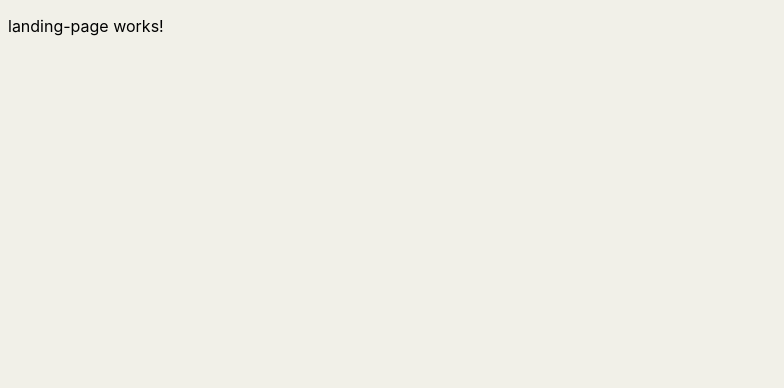
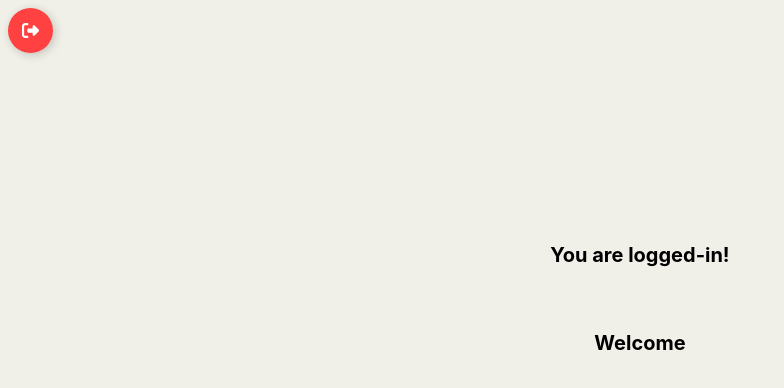
Before and after one commit to doeiit00/Mobile-UX-Design, an Angular app: page /home in a window 1280 px wide. Shown: the top 388 px of the page, without its empty margins (0-784 px from the left). Built offline with nearby package versions, Linux system fonts and the light colour scheme.

Commit message:
Redirect Works
Co-Authored-By: T <149052166+tamoit02@users.noreply.github.com>

```diff
--- a/src/app/app.config.ts
+++ b/src/app/app.config.ts
@@ -2,7 +2,8 @@ import { ApplicationConfig, provideZoneChangeDetection } from '@angular/core';
 import { provideRouter } from '@angular/router';
 
 import { routes } from './app.routes';
+import {provideHttpClient} from '@angular/common/http';
 
 export const appConfig: ApplicationConfig = {
-  providers: [provideZoneChangeDetection({ eventCoalescing: true }), provideRouter(routes)]
+  providers: [provideZoneChangeDetection({ eventCoalescing: true }), provideRouter(routes), provideHttpClient()]
 };
--- a/src/app/components/home-page/home-page.component.css
+++ b/src/app/components/home-page/home-page.component.css
@@ -0,0 +1,73 @@
+.default{
+    font-size: 20px;
+    font-weight: bold;
+    text-align: center;
+    margin-top: 15%;
+}
+
+.Btn {
+  display: flex;
+  align-items: center;
+  justify-content: flex-start;
+  width: 45px;
+  height: 45px;
+  border: none;
+  border-radius: 50%;
+  cursor: pointer;
+  position: relative;
+  overflow: hidden;
+  transition-duration: .3s;
+  box-shadow: 2px 2px 10px rgba(0, 0, 0, 0.199);
+  background-color: rgb(255, 65, 65);
+}
+
+/* plus sign */
+.sign {
+  width: 100%;
+  transition-duration: .3s;
+  display: flex;
+  align-items: center;
+  justify-content: center;
+}
+
+.sign svg {
+  width: 17px;
+}
+
+.sign svg path {
+  fill: white;
+}
+/* text */
+.text {
+  position: absolute;
+  right: 0%;
+  width: 0%;
+  opacity: 0;
+  color: white;
+  font-size: 1.2em;
+  font-weight: 600;
+  transition-duration: .3s;
+}
+/* hover effect on button width */
+.Btn:hover {
+  width: 125px;
+  border-radius: 40px;
+  transition-duration: .3s;
+}
+
+.Btn:hover .sign {
+  width: 30%;
+  transition-duration: .3s;
+  padding-left: 20px;
+}
+/* hover effect button's text */
+.Btn:hover .text {
+  opacity: 1;
+  width: 70%;
+  transition-duration: .3s;
+  padding-right: 10px;
+}
+/* button click effect*/
+.Btn:active {
+  transform: translate(2px ,2px);
+}
--- a/src/app/components/home-page/home-page.component.html
+++ b/src/app/components/home-page/home-page.component.html
@@ -1 +1,13 @@
-<p>landing-page works!</p>
+
+<!-- From Uiverse.io by vinodjangid07 -->
+<button (click) = "logout()" class="Btn">
+
+  <div class="sign"><svg viewBox="0 0 512 512"><path d="M377.9 105.9L500.7 228.7c7.2 7.2 11.3 17.1 11.3 27.3s-4.1 20.1-11.3 27.3L377.9 406.1c-6.4 6.4-15 9.9-24 9.9c-18.7 0-33.9-15.2-33.9-33.9l0-62.1-128 0c-17.7 0-32-14.3-32-32l0-64c0-17.7 14.3-32 32-32l128 0 0-62.1c0-18.7 15.2-33.9 33.9-33.9c9 0 17.6 3.6 24 9.9zM160 96L96 96c-17.7 0-32 14.3-32 32l0 256c0 17.7 14.3 32 32 32l64 0c17.7 0 32 14.3 32 32s-14.3 32-32 32l-64 0c-53 0-96-43-96-96L0 128C0 75 43 32 96 32l64 0c17.7 0 32 14.3 32 32s-14.3 32-32 32z"></path></svg></div>
+
+  <div class="text">Logout</div>
+</button>
+
+<div class="default">
+  <p>You are logged-in!</p><br>
+  <p>Welcome</p>
+</div>
--- a/src/app/components/home-page/home-page.component.ts
+++ b/src/app/components/home-page/home-page.component.ts
@@ -1,4 +1,7 @@
-import { Component } from '@angular/core';
+import {Component, inject} from '@angular/core';
+import {Router} from '@angular/router';
+import {HttpClient, HttpHeaders} from '@angular/common/http';
+import {AuthService} from '../../services/auth.service';
 
 @Component({
   standalone: true,
@@ -8,5 +11,26 @@ import { Component } from '@angular/core';
   styleUrl: './home-page.component.css'
 })
 export class HomePageComponent {
+  router=inject(Router)
 
+  token: string | null = '';
+
+  constructor(private http: HttpClient, private authService: AuthService) {
+    this.token = this.authService.getToken();
+  }
+
+  logout() {
+    const headers = new HttpHeaders({ 'Content-Type': 'application/json' });
+    const params: any = {};
+
+    if(this.token) {
+      params.token = this.token;
+    }
+
+    this.http.get('https://www2.hs-esslingen.de/~melcher/map/chat/api/?request=logout', { headers, params }).subscribe((res: any) => {
+      this.authService.clearToken();
+    });
+
+    this.router.navigateByUrl("")
+  }
 }
--- a/src/app/components/login/login.component.html
+++ b/src/app/components/login/login.component.html
@@ -1,11 +1,11 @@
 <div class="container">
   <p class="title">Login</p>
-  <form class="form">
+  <form class="form" (ngSubmit)="login()">
     <label for="userID">UserID</label><br>
-    <input type="text" id="userID" name="userID"><br>
+    <input type="text" id="userID" name="userID" [(ngModel)]="userID"><br>
 
     <label for="password">Password</label><br>
-    <input type="password" id="password" name="password">
+    <input type="password" id="password" name="password" [(ngModel)]="password"><br>
 
     <input type="submit" value="Sign in">
 
--- a/src/app/components/login/login.component.ts
+++ b/src/app/components/login/login.component.ts
@@ -1,5 +1,8 @@
-import { Component } from '@angular/core';
-import {RouterLink, RouterLinkActive, RouterOutlet} from '@angular/router';
+import {Component, inject} from '@angular/core';
+import {Router, RouterLink, RouterLinkActive, RouterOutlet} from '@angular/router';
+import {HttpClient, HttpHeaders} from '@angular/common/http';
+import {FormsModule} from '@angular/forms';
+import {AuthService} from '../../services/auth.service';
 
 @Component({
   standalone: true,
@@ -7,11 +10,35 @@ import {RouterLink, RouterLinkActive, RouterOutlet} from '@angular/router';
   imports: [
     RouterOutlet,
     RouterLink,
-    RouterLinkActive
+    RouterLinkActive,
+    FormsModule
   ],
   templateUrl: './login.component.html',
   styleUrl: './login.component.css'
 })
 export class LoginComponent {
+  router=inject(Router)
 
+  userID: string = '';
+  password: string = '';
+
+  constructor(private http: HttpClient, private authService: AuthService) {}
+
+  login() {
+    const headers = new HttpHeaders({'Content-Type': 'application/json'});
+    const params = {
+      userid: this.userID,
+      password: this.password,
+    }
+
+    this.http.get('https://www2.hs-esslingen.de/~melcher/map/chat/api/?request=login', { headers, params}).subscribe((res: any) => {
+      console.log('Res is:', res);
+      console.log('Token is:', res.token);
+      const token = res.token; // Adjust this line based on the actual response structure
+      this.authService.setToken(token);
+      console.log('Token saved:', token);
+    });
+
+    this.router.navigateByUrl("home")
+  }
 }
--- a/src/app/components/register/register.component.html
+++ b/src/app/components/register/register.component.html
@@ -1,23 +1,23 @@
 <div class="container">
   <p class="title">Register</p>
-  <form class="form">
+  <form class="form" (ngSubmit)="register()">
     <label for="userID">UserID</label><br>
-    <input type="text" id="userID" name="userID"><br>
+    <input type="text" id="userID" name="userID" [(ngModel)]="userID"><br>
 
     <label for="nickname">Nickname</label><br>
-    <input type="text" id="nickname" name="nickname">
+    <input type="text" id="nickname" name="nickname" [(ngModel)]="nickname"><br>
 
     <label for="fullname">Full Name</label><br>
-    <input type="text" id="fullname" name="fullname">
+    <input type="text" id="fullname" name="fullname" [(ngModel)]="fullname"><br>
 
     <label for="password">Password</label><br>
-    <input type="password" id="password" name="password">
+    <input type="password" id="password" name="password" [(ngModel)]="password"><br>
 
     <input type="submit" value="Sign up">
 
   </form>
   <p class="signup">Already have an account?
-    <a routerLink="/login" routerLinkActive="active" ariaCurrentWhenActive="page">Sign in</a>
+    <a routerLink="" routerLinkActive="active" ariaCurrentWhenActive="page">Sign in</a>
   </p>
 </div>
 
--- a/src/app/components/register/register.component.ts
+++ b/src/app/components/register/register.component.ts
@@ -1,5 +1,8 @@
 import { Component } from '@angular/core';
 import {RouterLink, RouterLinkActive, RouterOutlet} from '@angular/router';
+import {HttpClient, HttpHeaders} from '@angular/common/http';
+import {FormsModule} from '@angular/forms';
+import {AuthService} from '../../services/auth.service';
 
 @Component({
   standalone: true,
@@ -7,11 +10,33 @@ import {RouterLink, RouterLinkActive, RouterOutlet} from '@angular/router';
   imports: [
     RouterLink,
     RouterLinkActive,
-    RouterOutlet
+    RouterOutlet,
+    FormsModule
   ],
   templateUrl: './register.component.html',
   styleUrl: './register.component.css'
 })
 export class RegisterComponent {
+  userID: string = '';
+  nickname: string = '';
+  fullname: string = '';
+  password: string = '';
 
+  constructor(private http: HttpClient, private authService: AuthService) {}
+
+  register() {
+    const headers = new HttpHeaders({ 'Content-Type': 'application/json' });
+    const params = {
+      userid: this.userID,
+      password: this.password,
+      nickname: this.nickname,
+      fullname: this.fullname
+    }
+
+    this.http.get('https://www2.hs-esslingen.de/~melcher/map/chat/api/?request=register', { headers, params }).subscribe((res: any) => {
+      const token = res.token; // Adjust this line based on the actual response structure
+      this.authService.setToken(token);
+      console.log('Token saved:', token);
+    });
+  }
 }
--- /dev/null
+++ b/src/app/services/auth.service.ts
@@ -0,0 +1,25 @@
+import { Injectable } from '@angular/core';
+
+@Injectable({
+  providedIn: 'root'
+})
+export class AuthService {
+  private token: string | null = null;
+
+  setToken(token: string): void {
+    this.token = token;
+    localStorage.setItem('authToken', token);
+  }
+
+  getToken(): string | null {
+    if (!this.token) {
+      this.token = localStorage.getItem('authToken');
+    }
+    return this.token;
+  }
+
+  clearToken(): void {
+    this.token = null;
+    localStorage.removeItem('authToken');
+  }
+}
```
Also changed, not shown: 2 other files (tests, documents, lock files or other folders).
